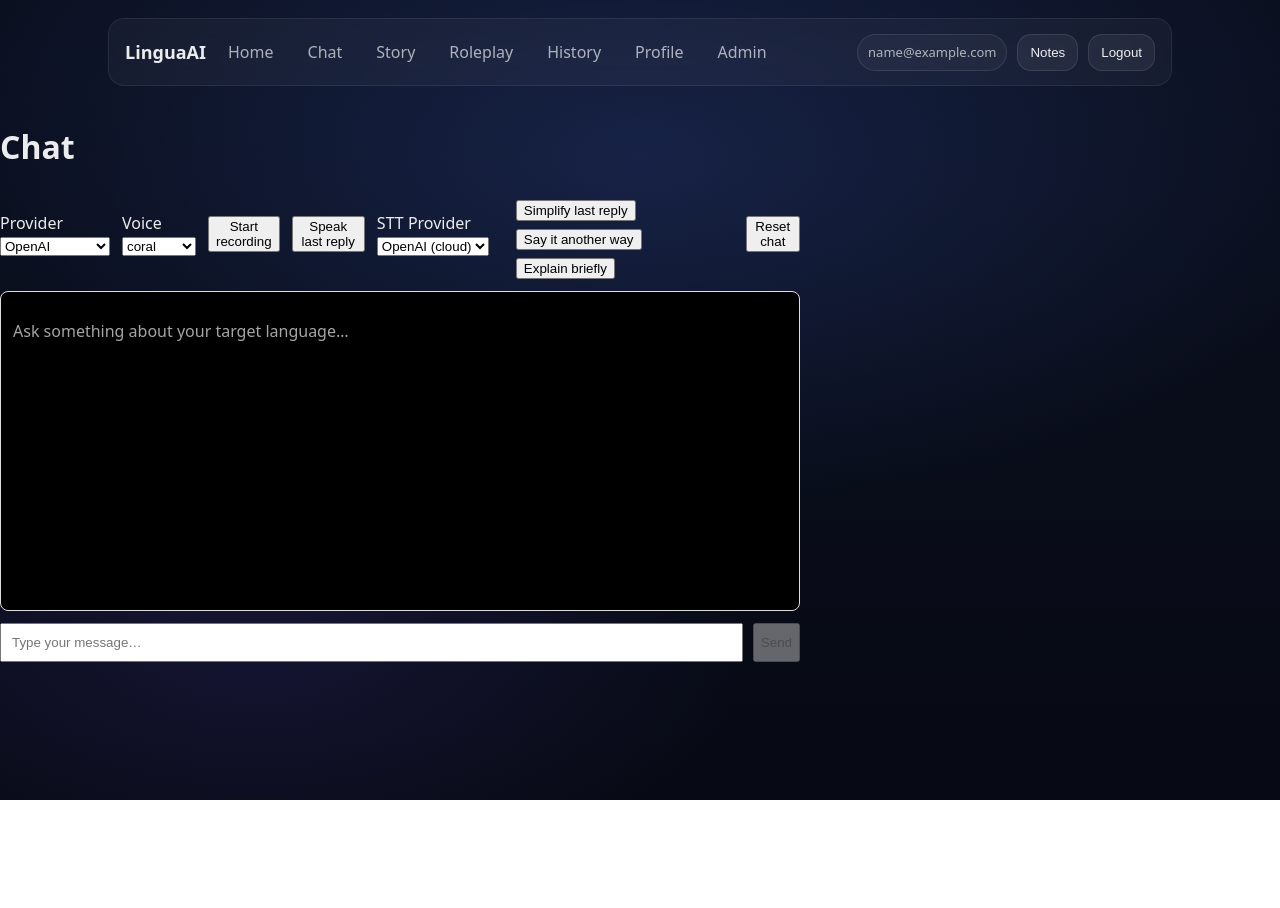
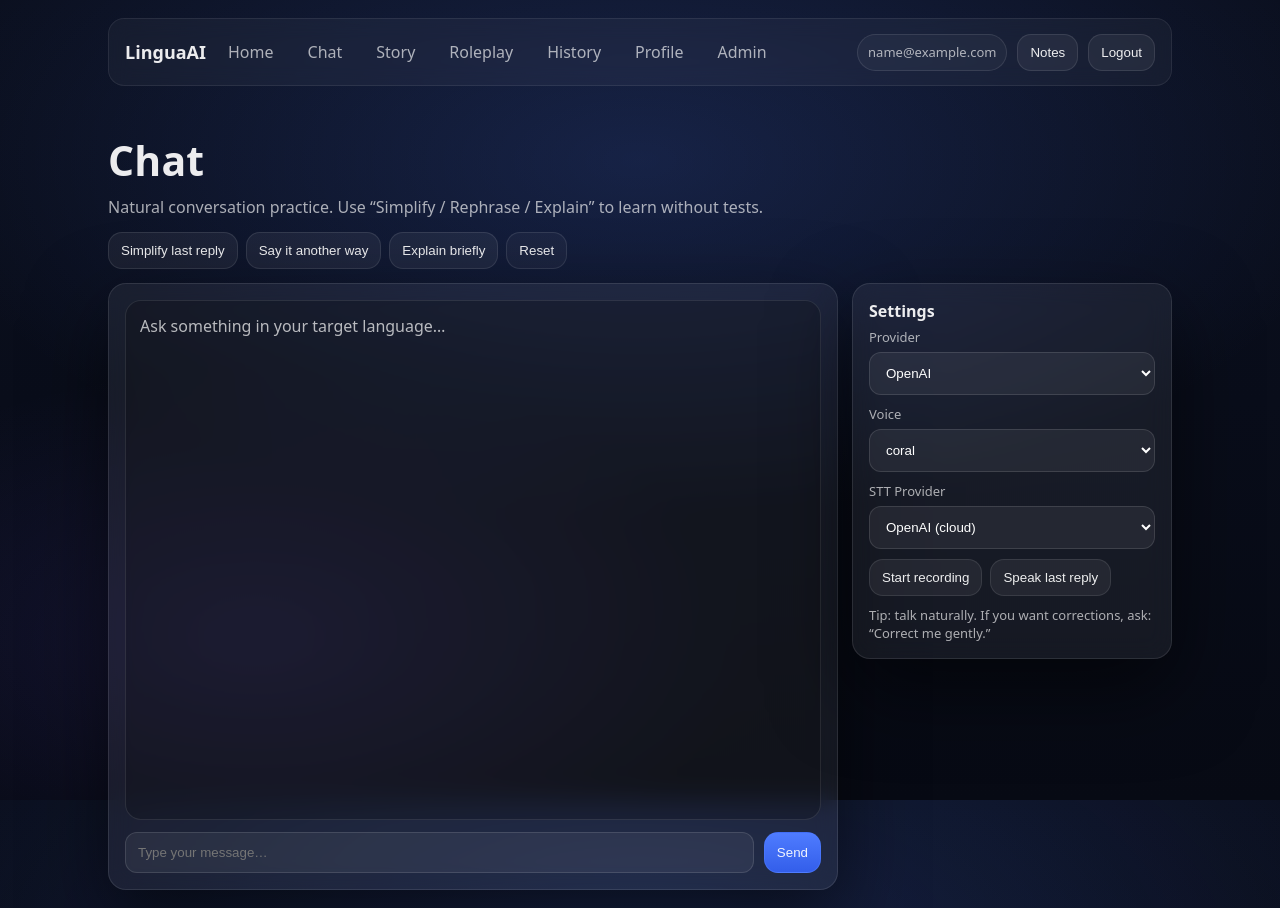
Before and after one commit to MarkMurai3/Language-learning-web-app-with-AI-based-personalized-learning-thesis, a React (Vite) app in the folder frontend/lingua-ai/: page /chat in a window 1280 px wide. Before the commit the page ends 800 px from the top, so only its background shows below. Built offline with nearby package versions, Linux system fonts and the light colour scheme; sample sign-in values are in the browser's storage.

Commit message:
Addstyle to Chat page and Story page

```diff
--- a/frontend/lingua-ai/src/pages/Chat.jsx
+++ b/frontend/lingua-ai/src/pages/Chat.jsx
@@ -1,9 +1,7 @@
-import { useEffect, useState, useRef } from "react";
+import { useEffect, useRef, useState } from "react";
 import { useNavigate } from "react-router-dom";
-import { sendChat, sttLocal, tts, stt } from "../services/api"; //sttLocal deleted
+import { sendChat, sttLocal, tts, stt } from "../services/api";
 import { isLoggedIn, clearAuth } from "../services/authStorage";
-
-
 
 const SYSTEM_PROMPT = `
 You are a language immersion tutor using the Natural Approach.
@@ -18,37 +16,29 @@ export default function Chat() {
   const navigate = useNavigate();
 
   const [provider, setProvider] = useState("openai");
+  const [messages, setMessages] = useState([{ role: "system", content: SYSTEM_PROMPT }]);
+  const [input, setInput] = useState("");
 
-  const [messages, setMessages] = useState([
-    { role: "system", content: SYSTEM_PROMPT },
-  ]);
-
-  const [input, setInput] = useState("");
   const [loading, setLoading] = useState(false);
   const [error, setError] = useState("");
+
+  // TTS
   const [speaking, setSpeaking] = useState(false);
   const [audioUrl, setAudioUrl] = useState("");
-  const [voice, setVoice] = useState("coral"); // matches backend default
+  const [voice, setVoice] = useState("coral");
+
+  // STT
   const [recording, setRecording] = useState(false);
   const [sttLoading, setSttLoading] = useState(false);
-  const [sttProvider, setSttProvider] = useState("openai"); // "openai" | "local"
-
-
-  // let mediaRecorderRef = null;
-  // let chunksRef = [];
-  // let streamRef = null;
+  const [sttProvider, setSttProvider] = useState("openai"); // openai | local
 
   const mediaRecorderRef = useRef(null);
   const chunksRef = useRef([]);
   const streamRef = useRef(null);
 
-
-
   // Protect page
   useEffect(() => {
-    if (!isLoggedIn()) {
-      navigate("/login");
-    }
+    if (!isLoggedIn()) navigate("/login");
   }, [navigate]);
 
   // Show only user/assistant messages in UI (hide system)
@@ -69,18 +59,14 @@ export default function Chat() {
     try {
       const data = await sendChat(provider, nextMessages);
       const reply = data.reply || "";
-
       setMessages([...nextMessages, { role: "assistant", content: reply }]);
     } catch (err) {
       const msg = err.message || "Chat failed";
-
-      // If token invalid/expired, our API wrapper usually throws "Invalid or expired token"
       if (msg.toLowerCase().includes("token")) {
         clearAuth();
         navigate("/login");
         return;
       }
-
       setError(msg);
     } finally {
       setLoading(false);
@@ -108,14 +94,9 @@ export default function Chat() {
 
     setLoading(true);
     try {
-    const nextMessages = [
-      ...messages,
-      { role: "user", content: instruction },
-    ];
-
+      const nextMessages = [...messages, { role: "user", content: instruction }];
       const data = await sendChat(provider, nextMessages);
       const reply = (data.reply || "").trim();
-
       setMessages([...nextMessages, { role: "assistant", content: reply }]);
     } catch (err) {
       const msg = err.message || "Action failed";
@@ -143,9 +124,7 @@ export default function Chat() {
     setSpeaking(true);
 
     try {
-    // cleanup previous audio URL
       if (audioUrl) URL.revokeObjectURL(audioUrl);
-
       const blob = await tts(text, voice);
       const url = URL.createObjectURL(blob);
       setAudioUrl(url);
@@ -178,20 +157,15 @@ async function startRecording() {
           setSttLoading(true);
           const audioBlob = new Blob(chunksRef.current, { type: "audio/webm" });
 
-        const data = sttProvider === "local" ? await sttLocal(audioBlob) : await stt(audioBlob);        // const data = sttProvider === "local" ? await sttLocal(audioBlob) : await stt(audioBlob);
+          const data = sttProvider === "local" ? await sttLocal(audioBlob) : await stt(audioBlob);
           const text = (data.text || "").trim();
 
-        if (text) {
-          // put transcript into input box for user to edit OR send immediately
-          setInput(text);
-        } else {
-          setError("No speech detected (empty transcript).");
-        }
+          if (text) setInput(text);
+          else setError("No speech detected (empty transcript).");
         } catch (e) {
           setError(e.message || "STT failed");
         } finally {
           setSttLoading(false);
-        // stop mic
           if (streamRef.current) {
             streamRef.current.getTracks().forEach((t) => t.stop());
             streamRef.current = null;
@@ -201,7 +175,7 @@ async function startRecording() {
 
       recorder.start();
       setRecording(true);
-  } catch (e) {
+    } catch {
       setError("Microphone permission denied or unavailable.");
     }
   }
@@ -214,24 +188,90 @@ function stopRecording() {
     }
   }
 
+  const lastAssistantText =
+    [...messages].reverse().find((m) => m.role === "assistant")?.content || "";
 
   return (
-    <div style={{ maxWidth: 800 }}>
-      <h1>Chat</h1>
+    <div className="page">
+      <div className="pageHeader">
+        <div>
+          <h1 className="h1">Chat</h1>
+          <p className="sub">
+            Natural conversation practice. Use “Simplify / Rephrase / Explain” to learn without tests.
+          </p>
+        </div>
 
-      <div style={{ display: "flex", gap: 12, alignItems: "center", marginBottom: 12 }}>
+        <div className="quickActions">
+          <button className="btn" type="button" disabled={loading} onClick={() => transformLastAssistant("simplify")}>
+            Simplify last reply
+          </button>
+          <button className="btn" type="button" disabled={loading} onClick={() => transformLastAssistant("rephrase")}>
+            Say it another way
+          </button>
+          <button className="btn" type="button" disabled={loading} onClick={() => transformLastAssistant("explain")}>
+            Explain briefly
+          </button>
+          <button className="btn-ghost" type="button" onClick={handleReset}>
+            Reset
+          </button>
+        </div>
+      </div>
+
+      {error ? <div className="err" style={{ marginBottom: 10 }}>{error}</div> : null}
+
+      <div className="chatShell">
+        {/* Main chat */}
+        <div className="chatPanel">
+          <div className="card cardPad">
+            <div className="chatWindow">
+              {visibleMessages.length === 0 ? (
+                <div style={{ color: "rgba(255,255,255,0.70)" }}>
+                  Ask something in your target language…
+                </div>
+              ) : (
+                visibleMessages.map((m, i) => (
+                  <div key={i} className="msg">
+                    <div className="msgMeta">{m.role === "user" ? "You" : "Tutor"}</div>
+                    <div className={`bubble ${m.role === "user" ? "bubbleUser" : "bubbleAssistant"}`}>
+                      {m.content}
+                    </div>
+                  </div>
+                ))
+              )}
+            </div>
+
+            <form onSubmit={handleSend} className="composer">
+              <input
+                className="input"
+                value={input}
+                onChange={(e) => setInput(e.target.value)}
+                placeholder="Type your message…"
+                disabled={loading}
+              />
+              <button className="btn btn-primary" type="submit" disabled={loading || !input.trim()}>
+                {loading ? "Sending..." : "Send"}
+              </button>
+            </form>
+          </div>
+        </div>
+
+        {/* Side controls */}
+        <div className="chatControls">
+          <div className="card cardPad">
+            <div className="controlGroupTitle">Settings</div>
+
+            <div className="controlRow">
               <label>
-          Provider{" "}
-          <select value={provider} onChange={(e) => setProvider(e.target.value)}>
+                Provider
+                <select className="select" value={provider} onChange={(e) => setProvider(e.target.value)}>
                   <option value="openai">OpenAI</option>
                   <option value="llama3">Llama 3 (local)</option>
                 </select>
+              </label>
 
-
-        </label>
               <label>
-          Voice{" "}
-          <select value={voice} onChange={(e) => setVoice(e.target.value)}>
+                Voice
+                <select className="select" value={voice} onChange={(e) => setVoice(e.target.value)}>
                   <option value="coral">coral</option>
                   <option value="alloy">alloy</option>
                   <option value="nova">nova</option>
@@ -241,7 +281,20 @@ function stopRecording() {
                 </select>
               </label>
 
+              <label>
+                STT Provider
+                <select className="select" value={sttProvider} onChange={(e) => setSttProvider(e.target.value)}>
+                  <option value="openai">OpenAI (cloud)</option>
+                  <option value="local">Whisper (local)</option>
+                </select>
+              </label>
+            </div>
+
+            <div style={{ height: 10 }} />
+
+            <div className="quickActions">
               <button
+                className="btn"
                 type="button"
                 onClick={recording ? stopRecording : startRecording}
                 disabled={sttLoading}
@@ -249,82 +302,22 @@ function stopRecording() {
                 {sttLoading ? "Transcribing..." : recording ? "Stop recording" : "Start recording"}
               </button>
 
-
               <button
+                className="btn"
                 type="button"
-          disabled={speaking}
-          onClick={() => {
-            const lastAssistant = [...messages].reverse().find((m) => m.role === "assistant");
-            speak(lastAssistant?.content || "");
-          }}
+                disabled={speaking || !lastAssistantText}
+                onClick={() => speak(lastAssistantText)}
               >
                 {speaking ? "Speaking..." : "Speak last reply"}
               </button>
-
-        <label>
-          STT Provider{" "}
-          <select value={sttProvider} onChange={(e) => setSttProvider(e.target.value)}>
-            <option value="openai">OpenAI (cloud)</option>
-            <option value="local">Whisper (local)</option>
-          </select>
-        </label>
-
-        <div style={{ display: "flex", gap: 8, marginTop: 10, flexWrap: "wrap" }}>
-          <button type="button" disabled={loading} onClick={() => transformLastAssistant("simplify")}>
-            Simplify last reply
-          </button>
-          <button type="button" disabled={loading} onClick={() => transformLastAssistant("rephrase")}>
-            Say it another way
-          </button>
-          <button type="button" disabled={loading} onClick={() => transformLastAssistant("explain")}>
-            Explain briefly
-          </button>
             </div>
 
-        <button type="button" onClick={handleReset}>
-          Reset chat
-        </button>
+            <div style={{ marginTop: 10, color: "rgba(255,255,255,0.65)", fontSize: 13 }}>
+              Tip: talk naturally. If you want corrections, ask: “Correct me gently.”
             </div>
-
-      <div
-        style={{
-          border: "1px solid #ddd",
-          borderRadius: 8,
-          padding: 12,
-          minHeight: 320,
-          maxHeight: 420,
-          overflowY: "auto",
-          background: "#000000",
-        }}
-      >
-        {visibleMessages.length === 0 ? (
-          <p style={{ opacity: 0.7 }}>Ask something about your target language…</p>
-        ) : (
-          visibleMessages.map((m, i) => (
-            <div key={i} style={{ marginBottom: 12 }}>
-              <div style={{ fontWeight: 700 }}>
-                {m.role === "user" ? "You" : "Tutor"}
           </div>
-              <div style={{ whiteSpace: "pre-wrap" }}>{m.content}</div>
         </div>
-          ))
-        )}
       </div>
-
-      {error && <p style={{ color: "crimson", marginTop: 10 }}>{error}</p>}
-
-      <form onSubmit={handleSend} style={{ display: "flex", gap: 10, marginTop: 12 }}>
-        <input
-          value={input}
-          onChange={(e) => setInput(e.target.value)}
-          placeholder="Type your message…"
-          style={{ flex: 1, padding: 10 }}
-          disabled={loading}
-        />
-        <button type="submit" disabled={loading || !input.trim()}>
-          {loading ? "Sending..." : "Send"}
-        </button>
-      </form>
     </div>
   );
 }
--- a/frontend/lingua-ai/src/pages/Story.jsx
+++ b/frontend/lingua-ai/src/pages/Story.jsx
@@ -38,7 +38,6 @@ function parseStoryJson(text) {
       : [];
     return { story, options: opts.slice(0, 3) };
   } catch {
-    // fallback: treat it as plain story text
     return { story: text, options: [] };
   }
 }
@@ -98,8 +97,8 @@ export default function Story() {
 
       const data = await sendChat(provider, kickoff);
       const raw = (data.reply || "").trim();
+      const parsed = parseStoryJson(raw);
 
-      const parsed = parseStoryJson(raw);
       setMessages([system, { role: "assistant", content: parsed.story || raw }]);
       setOptions(parsed.options || []);
     } catch (err) {
@@ -134,10 +133,7 @@ export default function Story() {
       const raw = (data.reply || "").trim();
       const parsed = parseStoryJson(raw);
 
-      setMessages([
-        ...nextMessages,
-        { role: "assistant", content: parsed.story || raw },
-      ]);
+      setMessages([...nextMessages, { role: "assistant", content: parsed.story || raw }]);
       setOptions(parsed.options || []);
     } catch (err) {
       const msg = err.message || "Failed to continue story";
@@ -152,10 +148,32 @@ export default function Story() {
     }
   }
 
+  async function chooseOption(opt) {
+    setError("");
+    setLoading(true);
+    try {
+      const nextMessages = [...messages, { role: "user", content: opt }];
+      const data = await sendChat(provider, nextMessages);
+      const raw = (data.reply || "").trim();
+      const parsed = parseStoryJson(raw);
+
+      setMessages([...nextMessages, { role: "assistant", content: parsed.story || raw }]);
+      setOptions(parsed.options || []);
+    } catch (err) {
+      const msg = err.message || "Failed";
+      if (String(msg).toLowerCase().includes("token")) {
+        clearAuth();
+        navigate("/login");
+        return;
+      }
+      setError(msg);
+    } finally {
+      setLoading(false);
+    }
+  }
+
   async function speakLast() {
-    const lastAssistant = [...messages]
-      .reverse()
-      .find((m) => m.role === "assistant");
+    const lastAssistant = [...messages].reverse().find((m) => m.role === "assistant");
     const text = lastAssistant?.content || "";
     if (!text) return;
 
@@ -174,18 +192,86 @@ export default function Story() {
     }
   }
 
+  const hasStory = visibleMessages.length > 0;
+
   return (
-    <div style={{ maxWidth: 800 }}>
-      <h1>Story mode</h1>
-
-      <div style={{ display: "flex", gap: 12, alignItems: "center", flexWrap: "wrap" }}>
-        <div style={{ opacity: 0.8 }}>
-          Target: <b>{targetLanguage}</b>
+    <div className="page">
+      <div className="pageHeader">
+        <div>
+          <h1 className="h1">Story</h1>
+          <p className="sub">
+            Choose what happens next. The story stays in your target language:{" "}
+            <b>{targetLanguage}</b>
+          </p>
         </div>
 
+        <div className="storyHeaderRight">
+          <button className="btn btn-primary" type="button" onClick={startNewStory} disabled={loading}>
+            {hasStory ? "Start new story" : "Start story"}
+          </button>
+
+          <button className="btn" type="button" onClick={continueStory} disabled={loading || !hasStory}>
+            Continue
+          </button>
+
+          <button className="btn" type="button" onClick={speakLast} disabled={speaking || !hasStory}>
+            {speaking ? "Speaking..." : "Speak last"}
+          </button>
+        </div>
+      </div>
+
+      {error ? <div className="err" style={{ marginBottom: 10 }}>{error}</div> : null}
+
+      <div className="chatShell">
+        {/* Story window */}
+        <div className="chatPanel">
+          <div className="card cardPad">
+            <div className="chatWindow">
+              {!hasStory ? (
+                <div style={{ color: "rgba(255,255,255,0.70)" }}>
+                  Click <b>Start story</b> to begin.
+                </div>
+              ) : (
+                visibleMessages.map((m, i) => (
+                  <div key={i} className="msg">
+                    <div className="msgMeta">{m.role === "user" ? "You" : "Story"}</div>
+                    <div className={`bubble ${m.role === "user" ? "bubbleUser" : "bubbleAssistant"}`}>
+                      {m.content}
+                    </div>
+                  </div>
+                ))
+              )}
+            </div>
+
+            {/* 3 choice buttons */}
+            {options.length === 3 ? (
+              <div className="storyOptions">
+                {options.map((opt, idx) => (
+                  <button
+                    key={idx}
+                    type="button"
+                    className="optionBtn"
+                    disabled={loading}
+                    onClick={() => chooseOption(opt)}
+                  >
+                    {opt}
+                  </button>
+                ))}
+              </div>
+            ) : null}
+          </div>
+        </div>
+
+        {/* Side settings */}
+        <div className="chatControls">
+          <div className="card cardPad">
+            <div className="controlGroupTitle">Settings</div>
+
+            <div className="controlRow">
               <label>
-          Provider{" "}
+                Provider
                 <select
+                  className="select"
                   value={provider}
                   onChange={(e) => setProvider(e.target.value)}
                   disabled={loading}
@@ -196,8 +282,9 @@ export default function Story() {
               </label>
 
               <label>
-          Voice{" "}
+                Voice
                 <select
+                  className="select"
                   value={voice}
                   onChange={(e) => setVoice(e.target.value)}
                   disabled={loading}
@@ -210,96 +297,14 @@ export default function Story() {
                   <option value="shimmer">shimmer</option>
                 </select>
               </label>
-
-        <button type="button" onClick={startNewStory} disabled={loading}>
-          {visibleMessages.length ? "Start new story" : "Start story"}
-        </button>
-
-        <button
-          type="button"
-          onClick={continueStory}
-          disabled={loading || !visibleMessages.length}
-        >
-          Continue
-        </button>
-
-        <button
-          type="button"
-          onClick={speakLast}
-          disabled={speaking || !visibleMessages.length}
-        >
-          {speaking ? "Speaking..." : "Speak last"}
-        </button>
             </div>
 
-      <div
-        style={{
-          marginTop: 12,
-          border: "1px solid #ddd",
-          borderRadius: 8,
-          padding: 12,
-          minHeight: 320,
-          maxHeight: 420,
-          overflowY: "auto",
-          background: "#000000",
-        }}
-      >
-        {visibleMessages.length === 0 ? (
-          <p style={{ opacity: 0.7 }}>Click “Start story”.</p>
-        ) : (
-          visibleMessages.map((m, i) => (
-            <div key={i} style={{ marginBottom: 12 }}>
-              <div style={{ fontWeight: 700 }}>
-                {m.role === "user" ? "You" : "Story"}
+            <div style={{ marginTop: 10, color: "rgba(255,255,255,0.65)", fontSize: 13 }}>
+              Tip: use the options for “easy mode”. Use <b>Continue</b> for free progression.
             </div>
-              <div style={{ whiteSpace: "pre-wrap" }}>{m.content}</div>
           </div>
-          ))
-        )}
-
-        {/* 3 choice buttons */}
-        {options.length === 3 && (
-          <div style={{ display: "flex", gap: 8, marginTop: 10, flexWrap: "wrap" }}>
-            {options.map((opt, idx) => (
-              <button
-                key={idx}
-                type="button"
-                disabled={loading}
-                onClick={async () => {
-                  setError("");
-                  setLoading(true);
-                  try {
-                    const nextMessages = [...messages, { role: "user", content: opt }];
-                    const data = await sendChat(provider, nextMessages);
-                    const raw = (data.reply || "").trim();
-                    const parsed = parseStoryJson(raw);
-
-                    setMessages([
-                      ...nextMessages,
-                      { role: "assistant", content: parsed.story || raw },
-                    ]);
-                    setOptions(parsed.options || []);
-                  } catch (err) {
-                    const msg = err.message || "Failed";
-                    if (String(msg).toLowerCase().includes("token")) {
-                      clearAuth();
-                      navigate("/login");
-                      return;
-                    }
-                    setError(msg);
-                  } finally {
-                    setLoading(false);
-                  }
-                }}
-              >
-                {opt}
-              </button>
-            ))}
         </div>
-        )}
       </div>
-
-      {error && <p style={{ color: "crimson", marginTop: 10 }}>{error}</p>}
     </div>
   );
 }
```
Also changed, not shown: frontend/lingua-ai/src/App.css (+88 -0 lines). Lines whose indentation alone changed are shown as unchanged.
